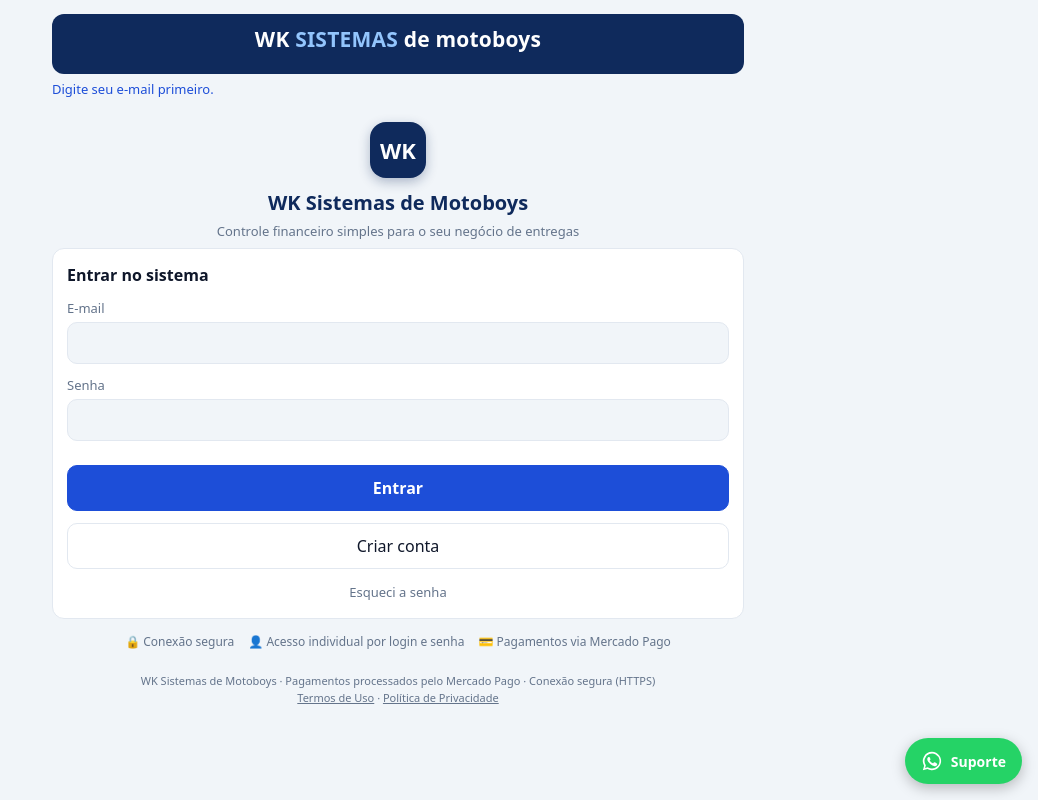
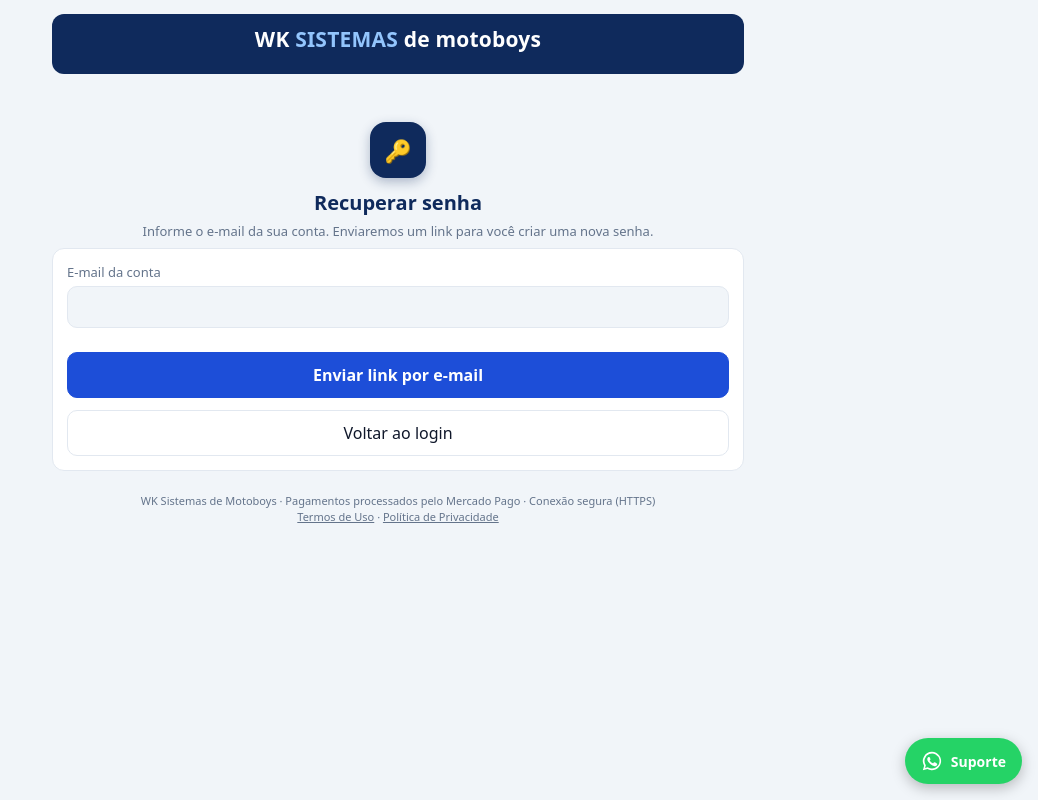
Before and after one commit to wkfretes/Wk-sistema, a plain HTML site: page index.html in a window 1280 px wide. Both pictures are taken after a click on the button "Esqueci a senha". Shown: the whole page, without its empty margins (242-1280 px from the left). Drawn offline with nearby package versions, Linux system fonts and the light colour scheme.

Commit message:
Add files via upload

```diff
--- a/index.html
+++ b/index.html
@@ -520,7 +520,7 @@ function login(){
  <div id="ts" style="display:flex;justify-content:center"></div>
  <button class="pri" onclick="entrar()">Entrar</button>
  <button onclick="cad(1)">Criar conta</button>
- <button class="x" style="width:100%;font-size:13px" onclick="esqueci()">Esqueci a senha</button></div>
+ <button class="x" style="width:100%;font-size:13px" onclick="esqueciTela()">Esqueci a senha</button></div>
  <div class="trust"><span>🔒 Conexão segura</span><span>👤 Acesso individual por login e senha</span><span>💳 Pagamentos via Mercado Pago</span></div>`;ts()}
 let CAD={n:'',e:'',w:'',s:''};
 function cad(p){
@@ -556,11 +556,20 @@ async function criar(){
  CAD.s='';
  if(data.session)return abrir(data.user);
  $('#v').innerHTML=`<div class="hero"><div class="logo">✓</div><h2>Conta criada!</h2></div><div class="card"><small>Enviamos um e-mail para <b>${E(CAD.e)}</b>. Toque no link para confirmar e depois entre com seu e-mail e senha.</small><button class="pri" onclick="login()">Ir para o login</button></div>`}
+function esqueciTela(){
+ const ev=($('#le')&&$('#le').value.trim())||'';msg('');
+ $('#v').innerHTML=`<div class="hero"><div class="logo">🔑</div><h2>Recuperar senha</h2><p>Informe o e-mail da sua conta. Enviaremos um link para você criar uma nova senha.</p></div>
+ <div class="card"><label>E-mail da conta<input id="fe" type="email" value="${E(ev)}" autocomplete="email" inputmode="email" onkeydown="if(event.key==='Enter')esqueci()"></label>
+ <div id="ts" style="display:flex;justify-content:center"></div>
+ <button class="pri" onclick="esqueci()">Enviar link por e-mail</button>
+ <button onclick="login()">Voltar ao login</button></div>`;ts()}
 async function esqueci(){
- const email=$('#le').value.trim();if(!email)return msg('Digite seu e-mail primeiro.');
+ const email=$('#fe').value.trim();if(!/^\S+@\S+\.\S+$/.test(email))return msg('Digite um e-mail válido.');
  msg('Enviando…');const captchaToken=await tk();
  const{error}=await SB.auth.resetPasswordForEmail(email,{redirectTo:location.href.split('#')[0],captchaToken});
- msg(error?(/captcha/i.test(error.message)?CAPMSG:'Não foi possível enviar o e-mail.'):'Enviamos um link para redefinir a senha.')}
+ if(error)return msg(/captcha/i.test(error.message)?CAPMSG:'Não foi possível enviar o e-mail.');
+ msg('');
+ $('#v').innerHTML=`<div class="hero"><div class="logo">✓</div><h2>Verifique seu e-mail</h2></div><div class="card"><small>Se existir uma conta com <b>${E(email)}</b>, enviamos um link para criar uma nova senha. Confira também a caixa de spam.</small><button class="pri" onclick="login()">Voltar ao login</button></div>`}
 async function sair(){await SB.auth.signOut();location.reload()}
 
 /* ===== A receber (pagamentos a prazo dos clientes) ===== */
```
